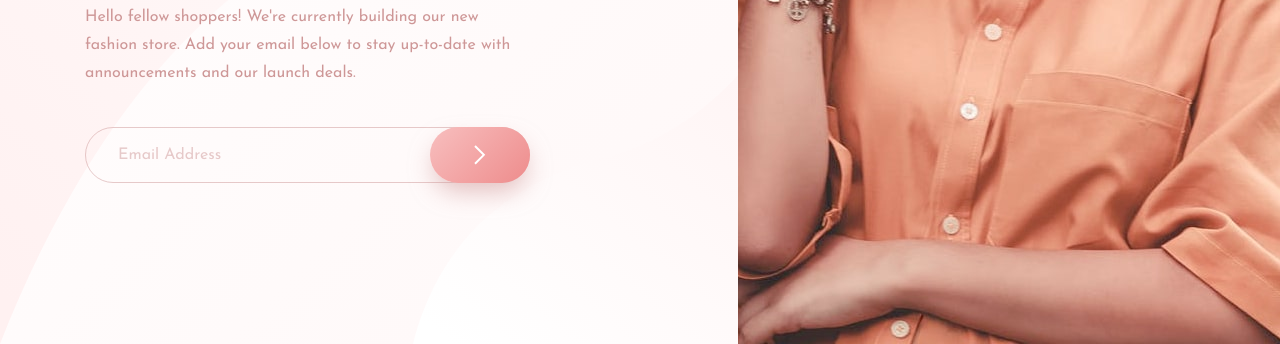
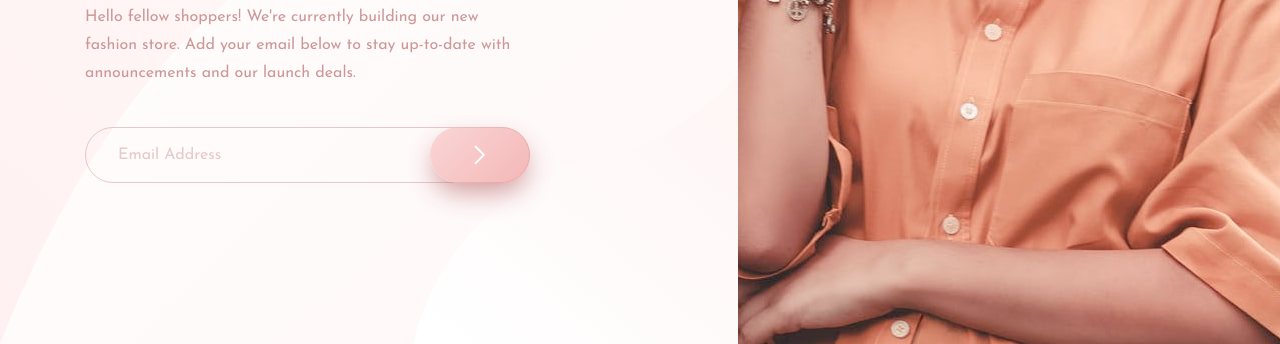
Before and after one commit to byronbyron/base-apparel-coming-soon, a plain HTML site: page index.html in a window 1280 px wide. In both pictures the pointer is over the button "Submit". Shown: the part 456-800 px from the top of the page. Drawn offline with Linux system fonts and the light colour scheme.

Commit message:
Add button hover

```diff
--- a/styles.css
+++ b/styles.css
@@ -138,6 +138,13 @@ h1, p {
     right: 0;
     box-shadow: 0 0.75rem 1.5rem -0.25rem hsl(0deg 36% 70% / 60%);
     cursor: pointer;
+    transition: opacity 0.15s, box-shadow 0.15s;
+}
+
+.form-button:hover,
+.form-button:focus {
+    opacity: 0.6;
+    box-shadow: 0 0.75rem 1.75rem -0.25rem hsl(0deg 36% 50% / 100%);
 }
 
 .attribution {
```
